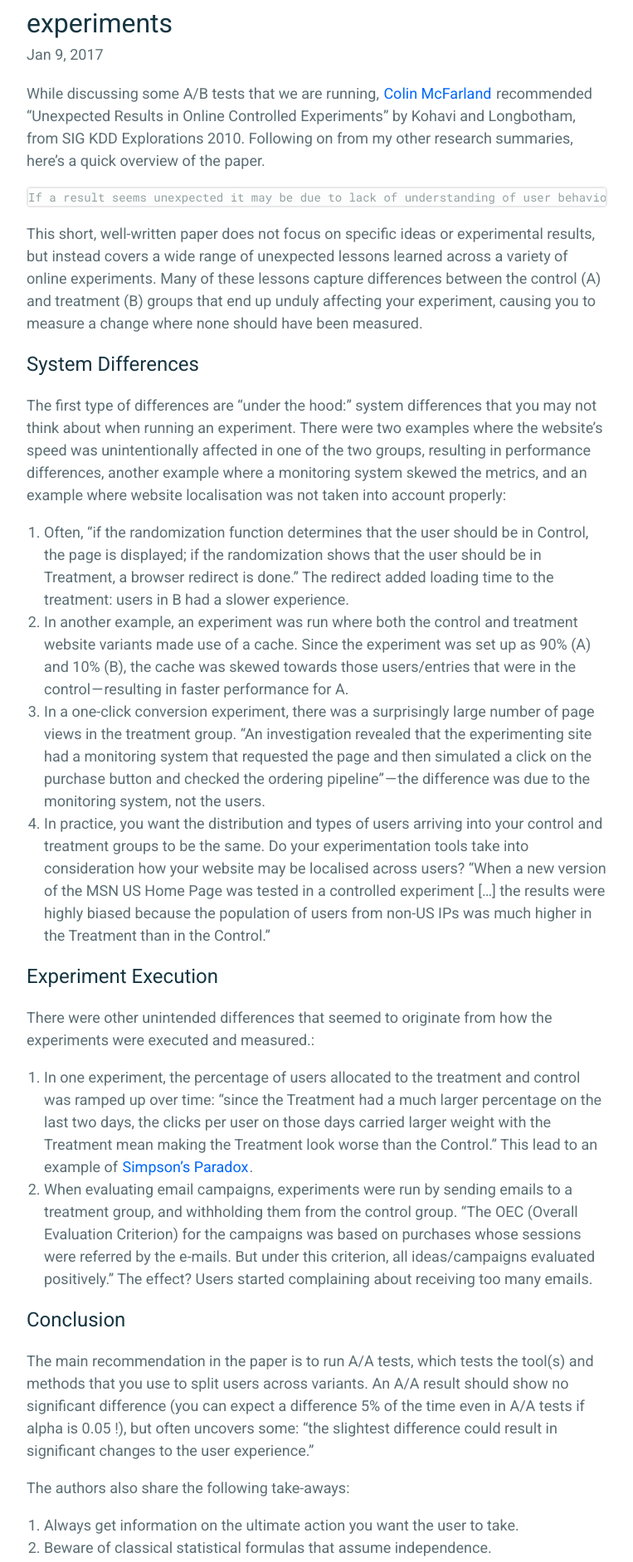
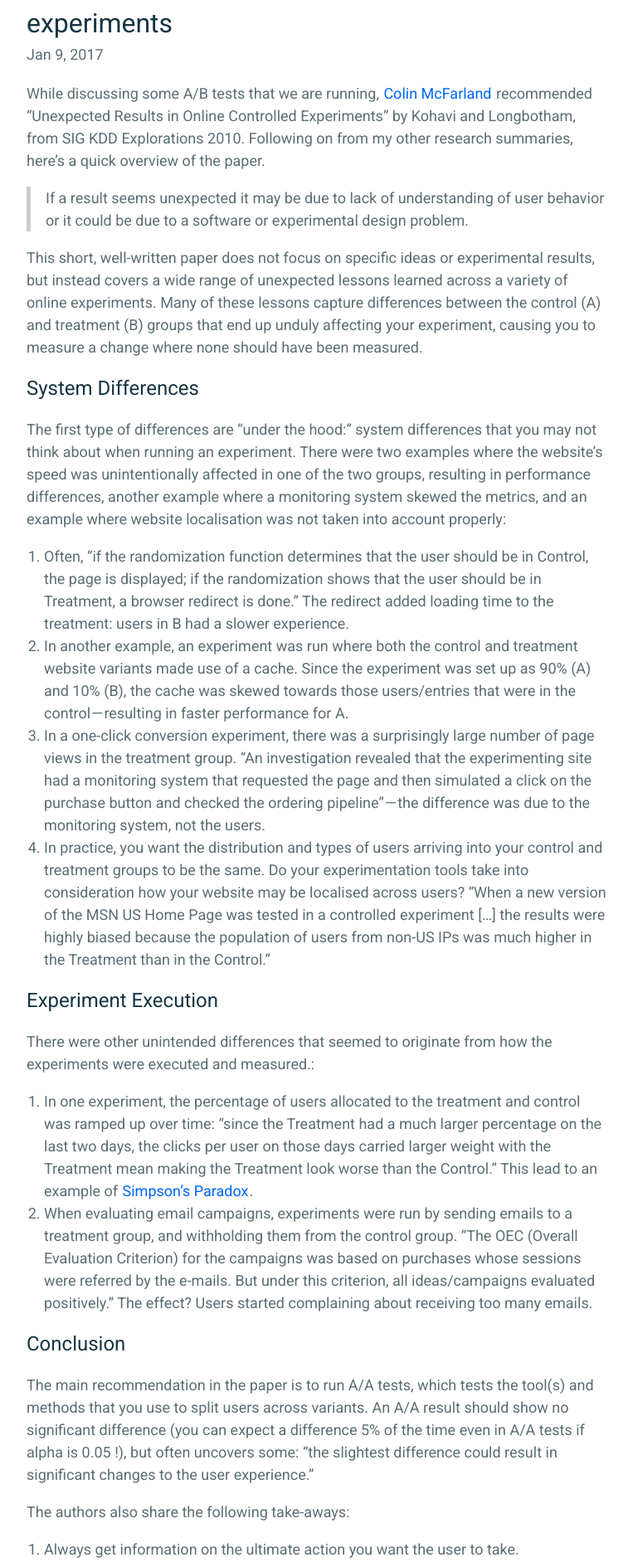
Before and after one commit to nlathia/nlathia.github.io, a Jekyll site: the page built from _posts/2017-01-09-Unexpected-Results-in-Online-Controlled-Experiments.md, in a window 1280 px wide. Shown: the part 333-2216 px from the top of the page at 83% size, without its empty margins (258-1021 px from the left). Built offline with Jekyll 4.4.1, drawn with Linux system fonts in a browser that asks for light colours.

Commit message:
Fix formatting (#31)
* Fix pages

* Fix formatting

````diff
--- a/_posts/2017-01-09-Unexpected-Results-in-Online-Controlled-Experiments.md
+++ b/_posts/2017-01-09-Unexpected-Results-in-Online-Controlled-Experiments.md
@@ -7,9 +7,7 @@ categories: [paper]
 
 While discussing some A/B tests that we are running, [Colin McFarland](https://medium.com/u/e0e17553ea9f) recommended “Unexpected Results in Online Controlled Experiments” by Kohavi and Longbotham, from SIG KDD Explorations 2010. Following on from my other research summaries, here’s a quick overview of the paper.
 
-```
-If a result seems unexpected it may be due to lack of understanding of user behavior or it could be due to a software or experimental design problem.
-```
+> If a result seems unexpected it may be due to lack of understanding of user behavior or it could be due to a software or experimental design problem.
 
 This short, well-written paper does not focus on specific ideas or experimental results, but instead covers a wide range of unexpected lessons learned across a variety of online experiments. Many of these lessons capture differences between the control (A) and treatment (B) groups that end up unduly affecting your experiment, causing you to measure a change where none should have been measured.
 
@@ -38,8 +36,6 @@ The authors also share the following take-aways:
 
 At Skyscanner, our internal experimentation tool (Dr Jekyll) simply forces a new allocation and new scorecard anytime the experimenter makes a change. We also force buckets to be balanced: you choose your percentage of users you want in the experiment and we split all treatments equally.
 
-```
-Running a good online experiment is a lot more than just randomly assigning users into two groups — it requires careful planning and vigilance in monitoring for known and yet-to-be discovered sources of experimental bias.
-```
+> Running a good online experiment is a lot more than just randomly assigning users into two groups — it requires careful planning and vigilance in monitoring for known and yet-to-be discovered sources of experimental bias.
 
 Here’s another good read about experimentation: [Design Like You're Right, Test Like You're Wrong](http://codevoyagers.com/2016/03/16/design-like-youre-right-test-like-youre-wrong/).
````
